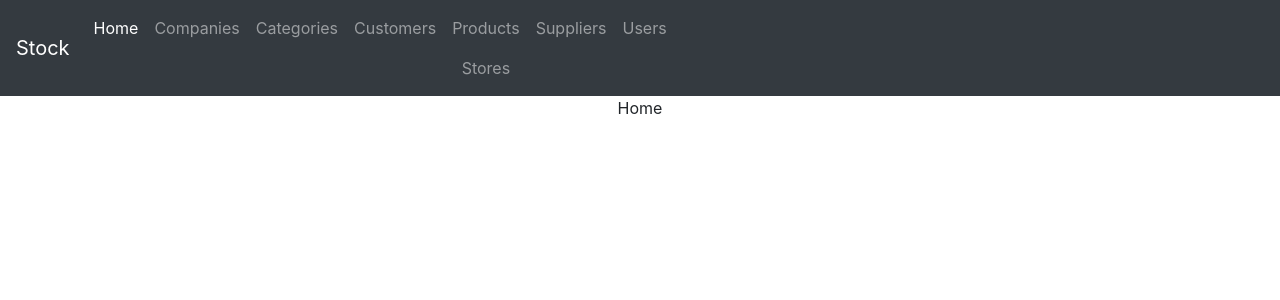
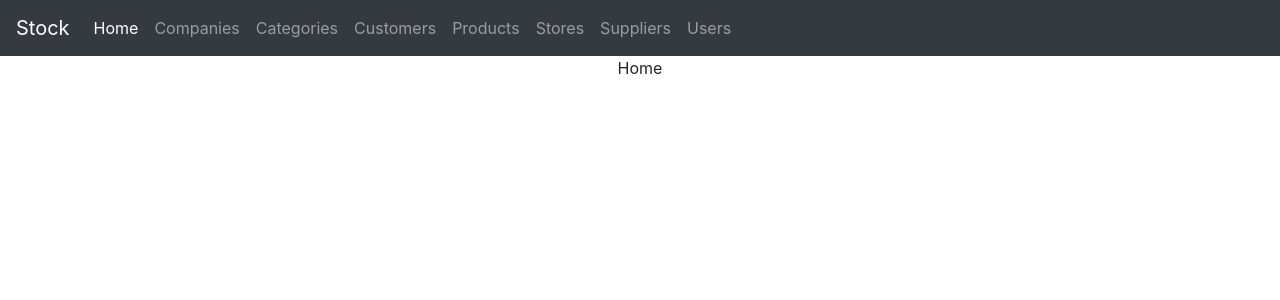
Before and after one commit to omelendrez/stock, a React (Create React App) app: page / in a window 1280 px wide. Shown: the top 300 px of the page. Built offline with nearby package versions, Linux system fonts and the light colour scheme.

Commit message:
Arreglar conflicto de merge

```diff
--- a/src/components/ToolBar.jsx
+++ b/src/components/ToolBar.jsx
@@ -24,6 +24,8 @@ const ToolBar = props => (
           </li>
           <li className="nav-item">
             <NavLink className="nav-link" to="/products">Products</NavLink>
+          </li>
+          <li className="nav-item">
             <NavLink className="nav-link" to="/stores">Stores</NavLink>
           </li>
           <li className="nav-item">
```
